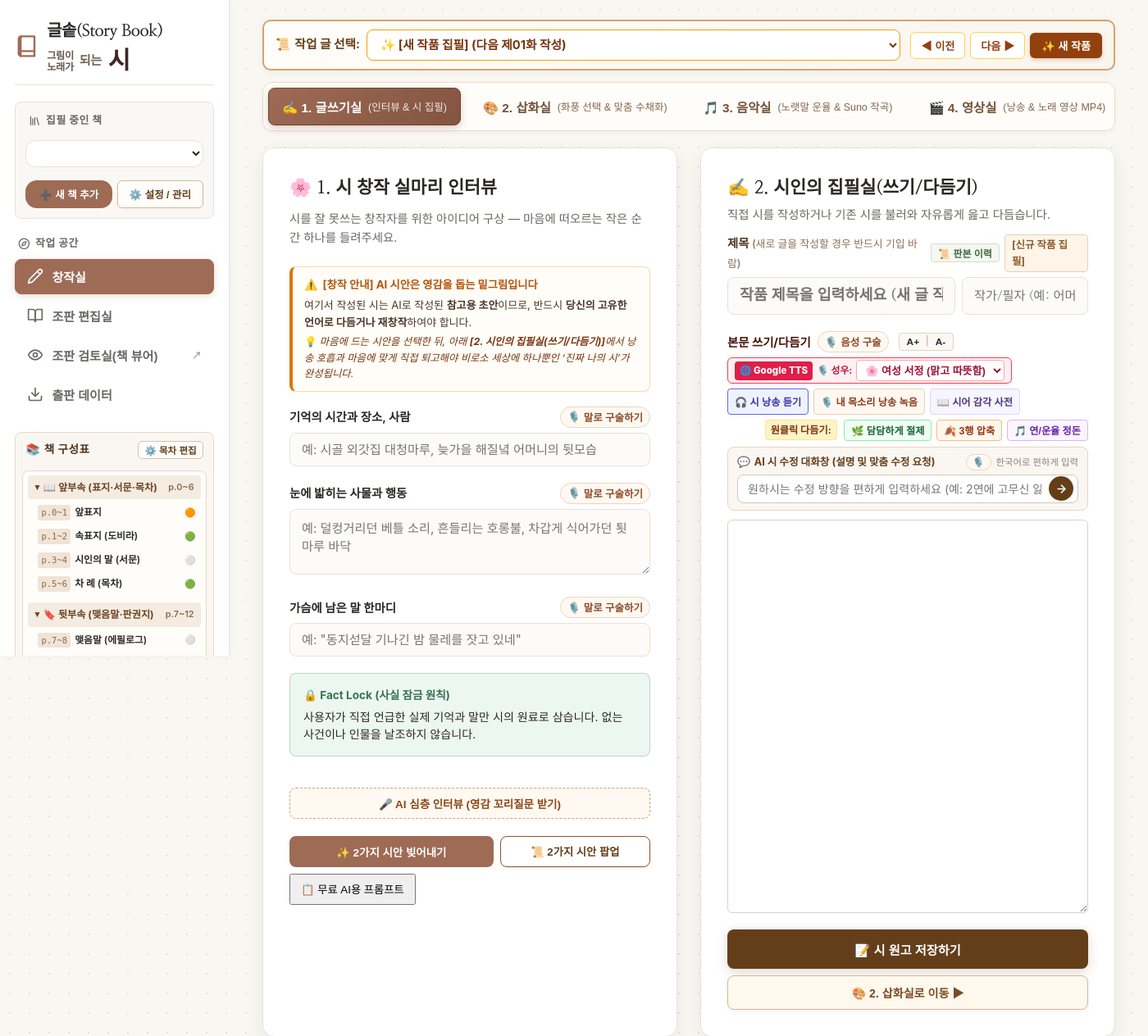
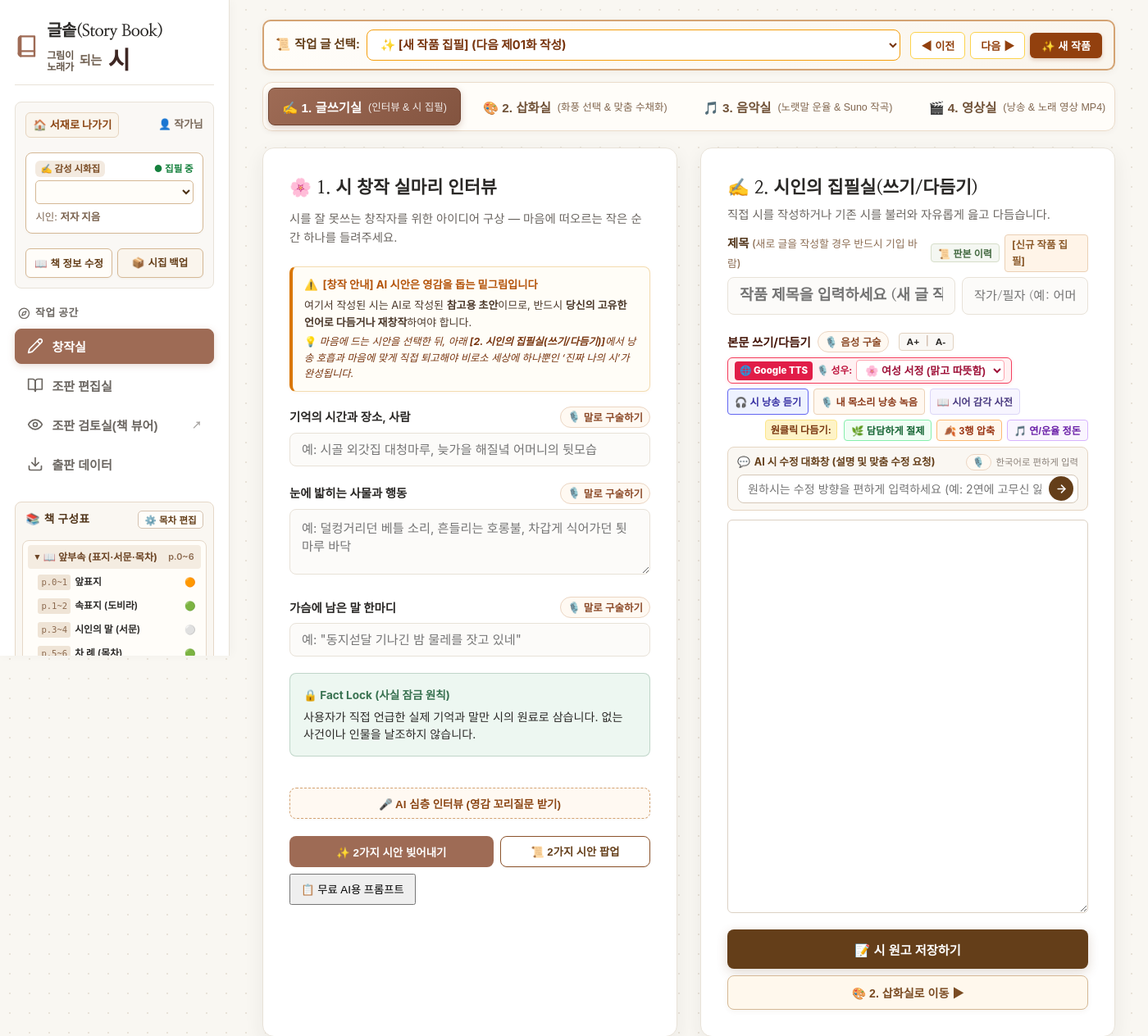
Before and after one commit to sotdanji/StoryBook, a FastAPI app: template web/templates/index.html in a window 1400 px wide. Shown: the top 1264 px of the page at 82% size. Run offline with FastAPI, Linux system fonts and the light colour scheme; the template is opened without the code that fills it, so the values that code supplies are empty; data comes from the database, SQL or seed files in the repository; some libraries are stand-ins or nearby versions; some web fonts are replaced.

Commit message:
UI: Slim down studio sidebar header and fix edit project modal click handler

```diff
--- a/web/static/css/style.css
+++ b/web/static/css/style.css
@@ -2175,7 +2175,7 @@ body {
   height: 100vh;
   background: rgba(30, 28, 26, 0.55);
   backdrop-filter: blur(5px);
-  z-index: 1000;
+  z-index: 9999;
   display: flex;
   align-items: center;
   justify-content: center;
--- a/web/static/js/modules/project_shelf.js
+++ b/web/static/js/modules/project_shelf.js
@@ -1198,3 +1198,14 @@ async function saveTocAndOrder() {
     }
   }
 }
+
+// 전역 window 바인딩 (인라인 HTML onclick 이벤트 안전 보장)
+window.openEditProjectModal = openEditProjectModal;
+window.closeEditProjectModal = closeEditProjectModal;
+window.onCreateNewProject = onCreateNewProject;
+window.onUpdateProject = onUpdateProject;
+window.onDeleteCurrentProject = onDeleteCurrentProject;
+window.openTocEditorModal = openTocEditorModal;
+window.closeTocEditorModal = closeTocEditorModal;
+window.submitTocEditor = submitTocEditor;
+window.onModalOverlayClick = onModalOverlayClick;
--- a/web/templates/index.html
+++ b/web/templates/index.html
@@ -72,53 +72,51 @@
 
       <!-- 2. [사이드바 상단] 로그인 정보 & 집필 도서 선택 및 통합 설정 카드 -->
       <div class="sidebar-section project-manager-card">
-        <!-- 1) 로그인 정보 바 -->
-        {% if current_user %}
-        <div class="sidebar-user-bar"
-          style="display: flex; justify-content: space-between; align-items: center; padding: 6px 10px; background: #FFF9F2; border: 1px solid #EBD5C2; border-radius: 6px; margin-bottom: 8px; font-size: 0.82rem;">
-          <span style="color: #643E19; font-weight: 600; overflow: hidden; text-overflow: ellipsis; white-space: nowrap;">
-            👤 <strong>{{ current_user.display_name }}</strong> 작가님
+        <!-- 1) 상단 서재 이동 및 작가 명패 바 -->
+        <div style="display: flex; justify-content: space-between; align-items: center; margin-bottom: 8px;">
+          <a href="/" target="_self"
+            style="text-decoration: none; font-size: 0.82rem; font-weight: 700; color: #8B4513; display: flex; align-items: center; gap: 4px; padding: 4px 8px; border-radius: 6px; background: #FAF5ED; border: 1px solid #E6D4BE; transition: all 0.2s;"
+            title="이야기솥 포털 대문 및 내 서재로 이동하여 다른 책을 열거나 새 책을 짓습니다.">
+            <span>🏠</span> <span>서재로 나가기</span>
+          </a>
+          <span style="font-size: 0.8rem; color: #7A695A; font-weight: 600;">
+            👤 {{ current_user.display_name if current_user else '작가' }}님
           </span>
-          <button type="button" onclick="handleLogout()"
-            style="background: none; border: none; color: #8B4513; font-size: 0.76rem; cursor: pointer; text-decoration: underline; white-space: nowrap;"
-            title="로그아웃">로그아웃</button>
         </div>
-        {% elif is_guest %}
-        <div class="sidebar-user-bar"
-          style="display: flex; justify-content: space-between; align-items: center; padding: 6px 10px; background: #FFF9F2; border: 1px solid #EBD5C2; border-radius: 6px; margin-bottom: 8px; font-size: 0.82rem;">
-          <span style="color: #8B4513; font-size: 0.78rem;">게스트 모드</span>
-          <a href="/login" style="color: #643E19; font-size: 0.78rem; font-weight: 700; text-decoration: underline;">회원 로그인</a>
+
+        <!-- 2) 현재 집필 시화집 명패 & 빠른 도서 전환 -->
+        <div style="background: #FFFFFF; border: 1.5px solid #D5B895; border-radius: 8px; padding: 9px 11px; margin-bottom: 8px; box-shadow: 0 1px 3px rgba(0,0,0,0.03);">
+          <div style="display: flex; justify-content: space-between; align-items: center; margin-bottom: 4px;">
+            <span style="font-size: 0.72rem; font-weight: 700; background: #F3EAE0; color: #7A4B23; padding: 1px 6px; border-radius: 6px;">
+              ✍️ 감성 시화집
+            </span>
+            <span style="font-size: 0.72rem; color: #15803D; font-weight: 700;">
+              ● 집필 중
+            </span>
+          </div>
+          <div style="margin-bottom: 6px;">
+            <select id="selectProjectDropdown" class="project-select" onchange="onProjectSelectChange(this.value)"
+              style="width: 100%; font-size: 0.88rem; font-weight: 700; color: #4A2E13; background: #FFFDF9; border: 1px solid #D5B895; border-radius: 5px; padding: 4px 6px;">
+              <!-- 동적으로 도서 옵션 추가됨 -->
+            </select>
+          </div>
+          <div style="font-size: 0.78rem; color: #7A624E;">
+            시인: <strong>{{ active_project.author if (active_project and active_project.author) else "저자 지음" }}</strong>
+          </div>
         </div>
-        {% endif %}
-
-        <!-- 2) 집필 중인 책 제목 & 책 목록 상자 -->
-        <div class="sidebar-section-title" style="margin-bottom: 4px;">
-          <svg class="svg-icon" viewBox="0 0 24 24">
-            <path d="m16 6 4 14" />
-            <path d="M12 6v14" />
-            <path d="M8 8v12" />
-            <path d="M4 4v16" />
-          </svg>
-          <span>집필 중인 책</span>
-        </div>
-        <div class="project-selector-wrapper" style="margin-bottom: 6px;">
-          <select id="selectProjectDropdown" class="project-select" onchange="onProjectSelectChange(this.value)">
-            <!-- 동적으로 도서 옵션 추가됨 -->
-          </select>
-        </div>
-
-        <!-- 3) 2-버튼 툴바 (새 책 추가 + 설정/관리) -->
+
+        <!-- 3) 이 책 전용 슬림 2-액션 툴바 (책 정보 수정 + 시집 백업) -->
         <div class="project-btn-row" style="display: grid; grid-template-columns: 1fr 1fr; gap: 6px;">
-          <button type="button" class="btn-new-project" id="btnOpenNewProjectModal" onclick="openNewProjectModal()"
-            style="padding: 7px 8px; font-size: 0.78rem; font-weight: 700; display: flex; align-items: center; justify-content: center; gap: 4px;"
-            title="[새 책 추가] 새로운 제목, 부제, 저자명으로 독립출판 책 프로젝트를 새로 개설합니다.">
-            <span>➕</span> <span>새 책 추가</span>
+          <button type="button" class="btn-sidebar-setting" id="btnOpenEditProjectModal" onclick="openEditProjectModal()"
+            style="padding: 7px 6px; font-size: 0.78rem; font-weight: 700; background: #FFFDF9; border: 1.5px solid #D5B895; color: #643E19; border-radius: 6px; cursor: pointer; display: flex; align-items: center; justify-content: center; gap: 4px; box-shadow: 0 1px 3px rgba(0,0,0,0.04); transition: all 0.2s;"
+            title="현재 시집의 제목, 부제, 저자명, 목표 편수를 수정합니다.">
+            <span>📖</span> <span>책 정보 수정</span>
           </button>
-          <button type="button" class="btn-sidebar-setting" id="btnOpenSettingsManageModal" onclick="openSettingsManageModal()"
-            style="padding: 7px 8px; font-size: 0.78rem; font-weight: 700; background: #FFFDF9; border: 1.5px solid #D5B895; color: #643E19; border-radius: 6px; cursor: pointer; display: flex; align-items: center; justify-content: center; gap: 4px; box-shadow: 0 1px 3px rgba(0,0,0,0.04); transition: all 0.2s;"
-            title="[설정 / 관리] AI 키 설정, 도서 정보 수정, 원고 일괄 불러오기, ZIP 백업 및 관리자 대시보드를 통합 관리합니다.">
-            <span>⚙️</span> <span>설정 / 관리</span>
-          </button>
+          <a href="/api/projects/export_zip"
+            style="padding: 7px 6px; font-size: 0.78rem; font-weight: 700; background: #FAF5ED; border: 1.5px solid #D5B895; color: #643E19; border-radius: 6px; text-decoration: none; display: flex; align-items: center; justify-content: center; gap: 4px; box-shadow: 0 1px 3px rgba(0,0,0,0.04); transition: all 0.2s;"
+            title="[전체 ZIP 백업] 현재 시집의 모든 원고(마크다운), 삽화, 조판 데이터를 하나의 압축파일로 다운로드합니다.">
+            <span>📦</span> <span>시집 백업</span>
+          </a>
         </div>
 
         <!-- JS 호환용 숨겨진 책 정보 홀더 -->
--- a/web/templates/partials/_modals.html
+++ b/web/templates/partials/_modals.html
@@ -327,7 +327,7 @@
   </div>
 
   <!-- 시집 정보 수정 모달 -->
-  <div class="modal-overlay" id="editProjectModal" style="display: none;" onclick="onModalOverlayClick(event)">
+  <div class="modal-overlay" id="editProjectModal" style="display: none; position: fixed; inset: 0; z-index: 9999;" onclick="onModalOverlayClick(event)">
     <div class="modal-card" onclick="event.stopPropagation()">
       <div class="modal-header">
         <h3 class="modal-title">⚙️ 시집 정보 및 설정 수정</h3>
@@ -1445,7 +1445,7 @@
   <!-- ========================================================
        통합 도서 설정 및 시스템 관리 모달 (Settings & Project Management Modal)
        ======================================================== -->
-  <div class="modal-overlay" id="modalSettingsManage" style="display: none;" onclick="if(event.target===this) closeSettingsManageModal()">
+  <div class="modal-overlay" id="modalSettingsManage" style="display: none; position: fixed; inset: 0; z-index: 9999;" onclick="if(event.target===this) closeSettingsManageModal()">
     <div class="modal-card" style="max-width: 520px; width: 92%; background: #FFFDF9; border: 2px solid #D4A373; border-radius: 14px; padding: 1.5rem; box-shadow: 0 10px 30px rgba(0,0,0,0.2);" onclick="event.stopPropagation()">
 
       <!-- 모달 헤더 -->
```
Also changed, not shown: core/gemini_guard.py (line endings or trailing spaces).
